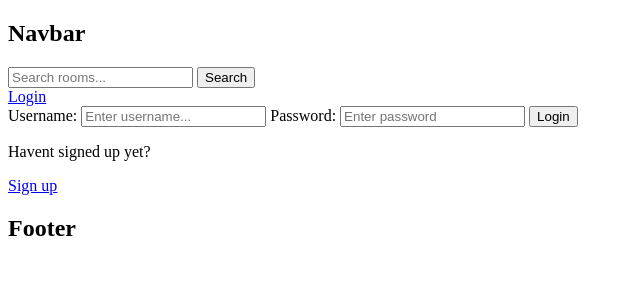
After one commit to hello-jackytruong/StudyBud, a Django app: page /login/ in a window 1280 px wide. The commit adds this page. Shown: the top 300 px of the page, without its empty margins (0-640 px from the left). Run offline with Django 3.2, Linux system fonts and the light colour scheme.

Commit message:
User Login.

```diff
--- a/base/templates/base/home.html
+++ b/base/templates/base/home.html
@@ -30,8 +30,10 @@
     <div>
       {% for room in rooms %}
       <div>
-        <a href="{% url 'update-room' room.id %}">Edit</a>
-        <a href="{% url 'delete-room' room.id %}">Delete</a>
+        {% if request.user == room.host %}
+          <a href="{% url 'update-room' room.id %}">Edit</a>
+          <a href="{% url 'delete-room' room.id %}">Delete</a>
+        {% endif %}
 
         <span>@{{room.host.username}}</span>
         <a href="{% url 'room' room.id %}">{{room.name}}</a>
--- /dev/null
+++ b/base/templates/base/login_register.html
@@ -0,0 +1,32 @@
+{% extends "main.html" %}
+
+{% block content %}
+
+{% if page == 'login' %}
+
+<div>
+    <form method="POST">
+        {% csrf_token %}
+        <label>Username:</label>
+        <input type="text" name="username" placeholder="Enter username..." />
+        <label>Password:</label>
+        <input type="password" name="password" placeholder="Enter password" />
+        <input type="submit" value="Login" />
+    </form>
+    <p>Havent signed up yet?</p>
+    <a href="{% url 'register' %}">Sign up</a>
+</div>
+
+{% else %}
+<div>
+    <form method="POST">
+        {% csrf_token %}
+        {{ form.as_p }}
+        <input type="submit" value="Register" />
+    </form>
+    <p>Already signed up yet?</p>
+    <a href="{% url 'login' %}">Login</a>
+</div>
+{% endif %}
+
+{% endblock content %}
--- a/base/urls.py
+++ b/base/urls.py
@@ -2,10 +2,15 @@ from django.urls import path
 from . import views
 
 urlpatterns = [
+    path('login/', views.loginPage, name='login'),
+    path('register/', views.registerPage, name='register'),
+
+    path('logout/', views.logoutUser, name='logout'),
+
     path('', views.home, name='home'),
     path('room/<str:pk>/', views.room, name='room'),
     path('create-room/', views.createRoom, name='create-room'),
     path('update-room/<str:pk>/', views.updateRoom, name='update-room'),
-    path('delete-room/<str:pk>/', views.delateRoom, name='delete-room'),
+    path('delete-room/<str:pk>/', views.deleteRoom, name='delete-room'),
 
 ]
--- a/base/views.py
+++ b/base/views.py
@@ -1,10 +1,50 @@
 from django.shortcuts import render, redirect
+from django.http import HttpResponse
+from django.contrib.auth.decorators import login_required
 from django.db.models import Q
+from django.contrib.auth.models import User
+from django.contrib.auth import authenticate, login, logout
+from django.contrib.auth.forms import UserCreationForm
+from django.contrib import messages
 from .models import Room, Topic
 from .forms import RoomForm
 
 
 # Create your views here.
+
+def loginPage(request):
+    page = 'login'
+
+    if request.user.is_authenticated:
+        return redirect('home')
+
+    if request.method =='POST':
+        username = request.POST.get('username')
+        password = request.POST.get('password')
+
+        try:
+            user = User.objects.get(username=username)
+        except:
+            messages.error(request, 'Username or Password is incorrect')
+        user = authenticate(request ,username=username, password=password)
+
+        if user is not None:
+            login(request, user)
+            return redirect('home')
+        else:
+            messages.error(request, 'Username or Password is incorrect')
+
+    context = {'page': page}
+    return render(request, 'base/login_register.html', context)
+
+def logoutUser(request):
+    logout(request)
+    return redirect('home')
+
+def registerPage(request):
+    form = UserCreationForm()
+    return render(request, 'base/login_register.html', {'form': form})
+
 def home(request):
     q = request.GET.get('q') if request.GET.get('q') != None else ''
     rooms = Room.objects.filter(
@@ -29,7 +69,7 @@ def room(request, pk):
 
     return render(request, 'base/room.html', context)
 
-
+@login_required(login_url='/login/')
 def createRoom(request):
     form = RoomForm()
     if request.method == 'POST':
@@ -43,9 +83,13 @@ def createRoom(request):
     return render(request, 'base/room_form.html', context)
 
 
+@login_required(login_url='/login/')
 def updateRoom(request, pk):
     room = Room.objects.get(id=pk)
     form = RoomForm(instance=room)
+
+    if request.user != room.host:
+        return HttpResponse('You are not allowed here!')
 
     if request.method == 'POST':
         form = RoomForm(request.POST, instance=room)
@@ -59,8 +103,14 @@ def updateRoom(request, pk):
     return render(request, 'base/room_form.html', context)
 
 
-def delateRoom(request, pk):
+@login_required(login_url='/login/')
+def deleteRoom(request, pk):
     room = Room.objects.get(id=pk)
+
+    if request.user != room.host:
+        return HttpResponse('You are not allowed here!')
+
+
     if request.method == "POST":
         room.delete()
         return redirect('home')
--- a/templates/main.html
+++ b/templates/main.html
@@ -1,15 +1,27 @@
 <!DOCTYPE html>
 <html lang="en">
+
   <head>
     <meta charset="UTF-8" />
     <meta http-equiv="X-UA-Compatible" content="IE=edge" />
     <meta name="viewport" content="width=device-width, initial-scale=1.0" />
     <title>Document</title>
   </head>
+
   <body>
     {% include 'navbar.html' %}
+
+    {% if messages %}
+    <ul class="messages">
+      {% for message in messages %}
+      <li>{{message}}</li>
+      {% endfor %}
+    </ul>
+    {% endif %}
+
     {% block content %}
     {% endblock content %}
     {% include 'footer.html' %}
   </body>
+
 </html>
--- a/templates/navbar.html
+++ b/templates/navbar.html
@@ -4,3 +4,9 @@
     <input type="text" name="q" placeholder="Search rooms..." />
     <input type="submit" value="Search" />
 </form>
+{% if request.user.is_authenticated %}
+<a href="{% url 'logout' %}">Logout</a>
+{% else %}
+
+<a href="{% url 'login' %}">Login</a>
+{% endif %}
```
Also changed, not shown: db.sqlite3.
